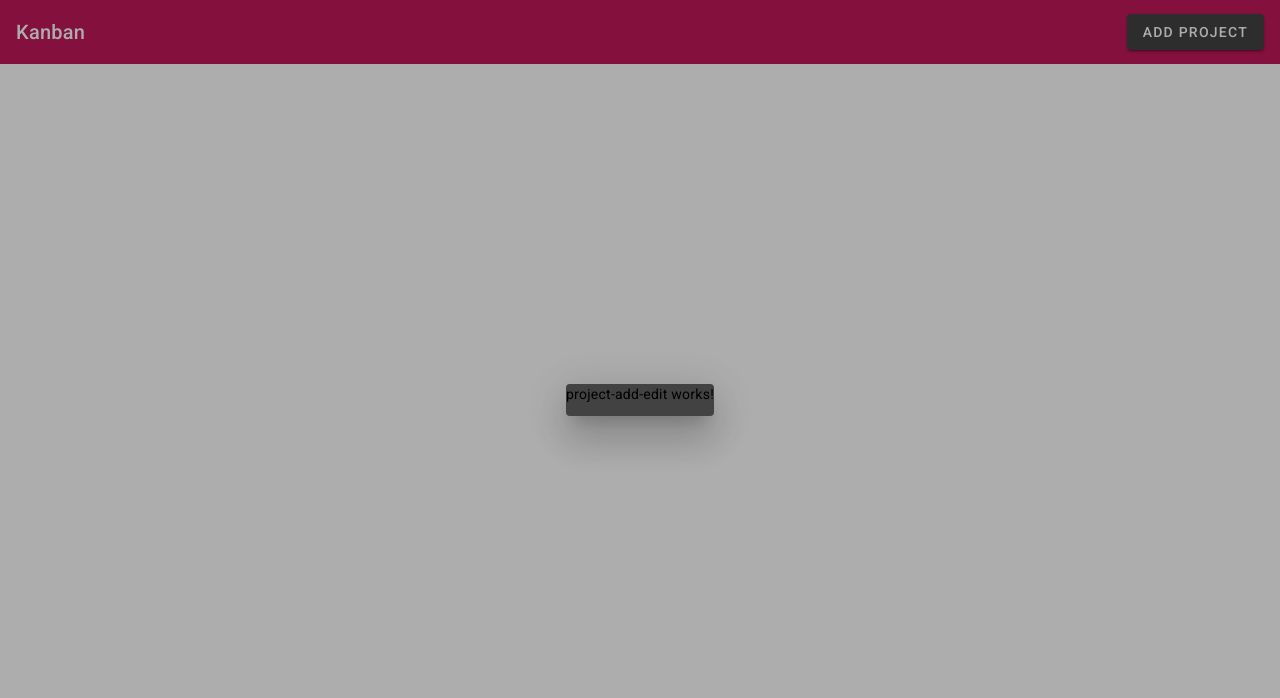
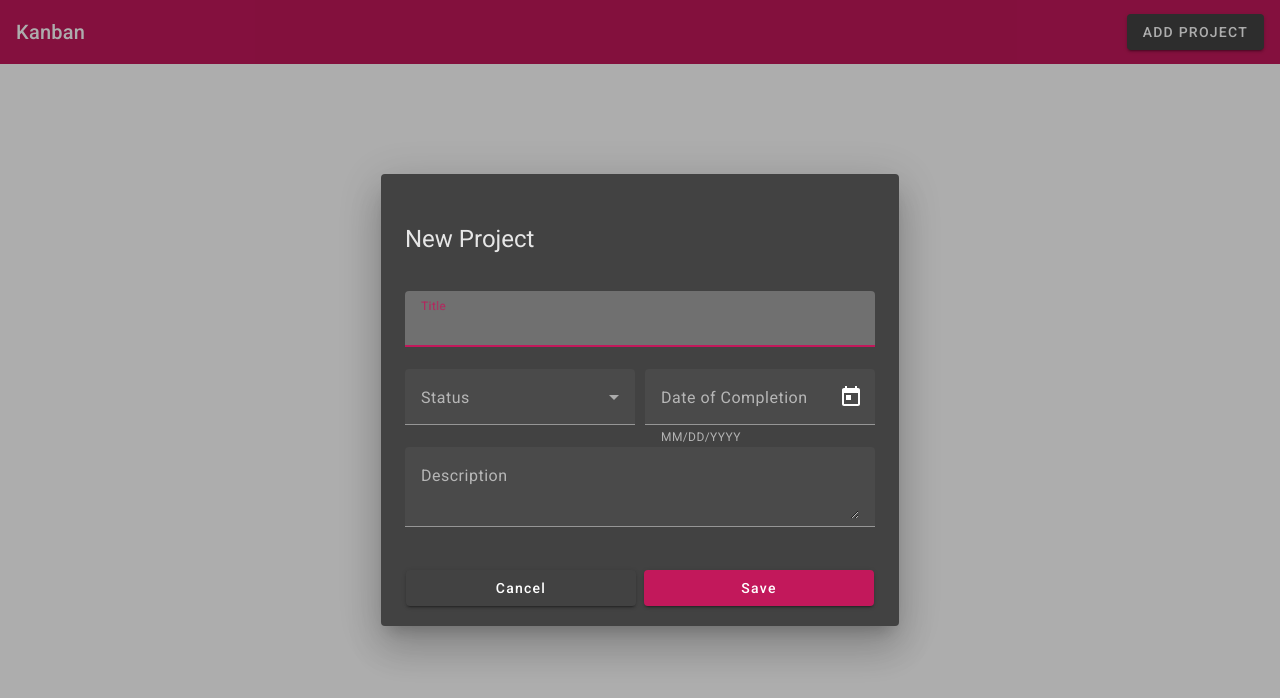
Before and after one commit to marhild/angular-kanban, an Angular app: page / in a window 1280 px wide. Both pictures are taken after a click on the button "ADD PROJECT". Shown: the top 698 px of the page. Built offline with nearby package versions, Linux system fonts and the light colour scheme.

Commit message:
adds form fields to modal

```diff
--- a/src/app/project-add-edit/project-add-edit.component.css
+++ b/src/app/project-add-edit/project-add-edit.component.css
@@ -0,0 +1,20 @@
+.content {
+    padding-top: 10px;
+}
+
+.action {
+    padding: 0px 25px 20px;
+}
+
+.action > button {
+    flex: 1;
+}
+
+.row {
+    display: flex;
+    gap: 10px;
+}
+
+.row >  mat-form-field {
+    width: 100%;
+}
--- a/src/app/project-add-edit/project-add-edit.component.html
+++ b/src/app/project-add-edit/project-add-edit.component.html
@@ -1 +1,40 @@
-<p>project-add-edit works!</p>
+<div mat-dialog-title>
+    <h1>New Project</h1>
+</div>
+<form [formGroup]="projectForm" (ngSubmit)="onFormSubmit()">
+    <div mat-dialog-content class="content">
+        <div class="row">
+            <mat-form-field appearance="fill">
+                <mat-label>Title</mat-label>
+                <input matInput type="text" placeholder="Title" formControlName="title">
+            </mat-form-field>
+        </div>
+        <div class="row">
+            <mat-form-field appearance="fill">
+                <mat-label>Status</mat-label>
+                <mat-select formControlName="status">
+                    <mat-option *ngFor="let val of statusOptions" [value]="val">
+                      {{val}}
+                    </mat-option>
+                </mat-select>
+            </mat-form-field>
+            <mat-form-field appearance="fill">
+                <mat-label>Date of Completion</mat-label>
+                <input matInput [matDatepicker]="picker" formControlName="dateOfCompletion">
+                <mat-hint>MM/DD/YYYY</mat-hint>
+                <mat-datepicker-toggle matIconSuffix [for]="picker"></mat-datepicker-toggle>
+                <mat-datepicker #picker></mat-datepicker>
+            </mat-form-field>
+        </div>
+        <div class="row">
+            <mat-form-field appearance="fill">
+                <mat-label>Description</mat-label>
+                <textarea matInput formControlName="description" placeholder="Description"></textarea>
+            </mat-form-field>
+        </div>
+    </div>
+    <div mat-dialog-actions class="action">
+        <button mat-raised-button type="button" [mat-dialog-close]="false">Cancel</button>
+        <button mat-raised-button color="primary" type="submit">Save</button>
+    </div>
+</form>
--- a/src/app/project-add-edit/project-add-edit.component.ts
+++ b/src/app/project-add-edit/project-add-edit.component.ts
@@ -11,7 +11,7 @@ export class ProjectAddEditComponent implements OnInit {
 
   projectForm: FormGroup;
 
-  status: string[] = [
+  statusOptions: string[] = [
     'OPEN',
     'IN PROGRESS',
     'BACKLOG',
```
